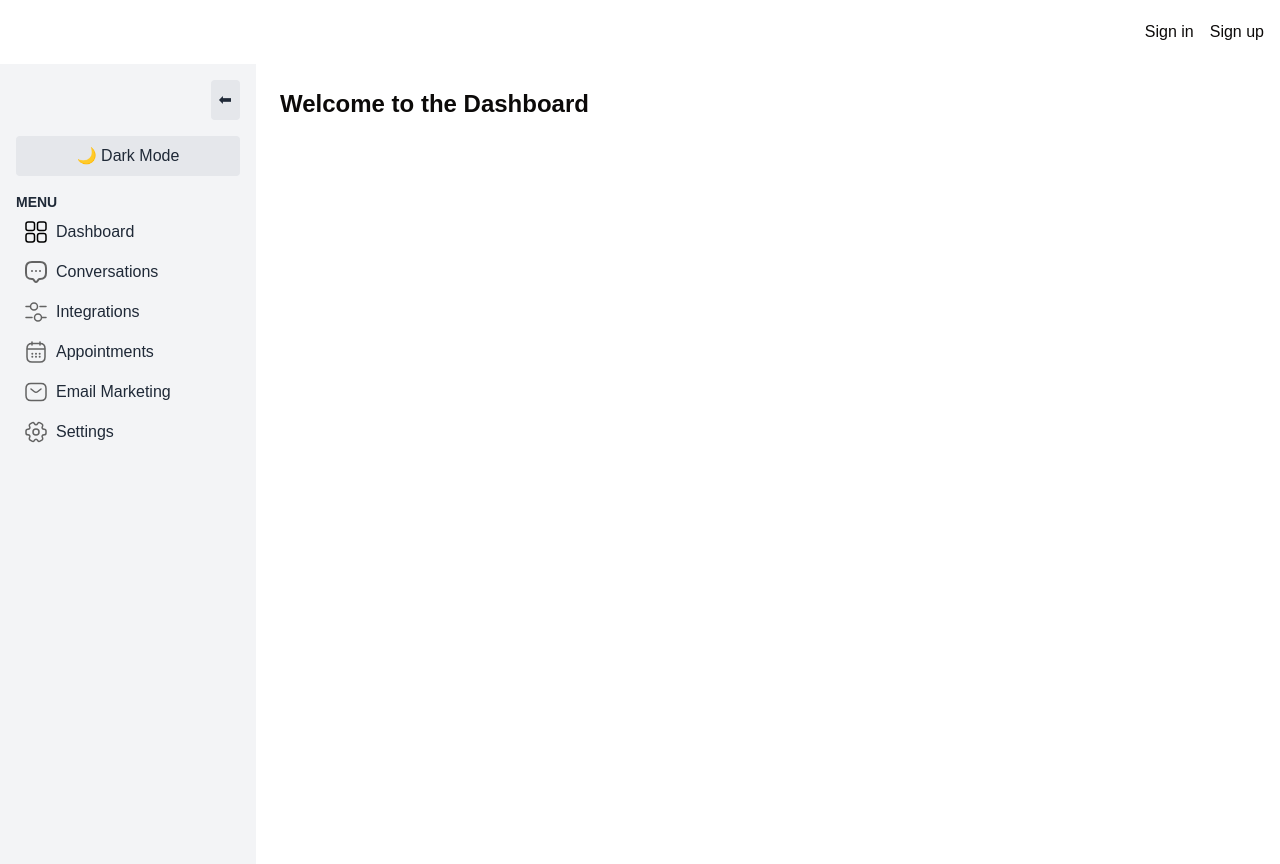
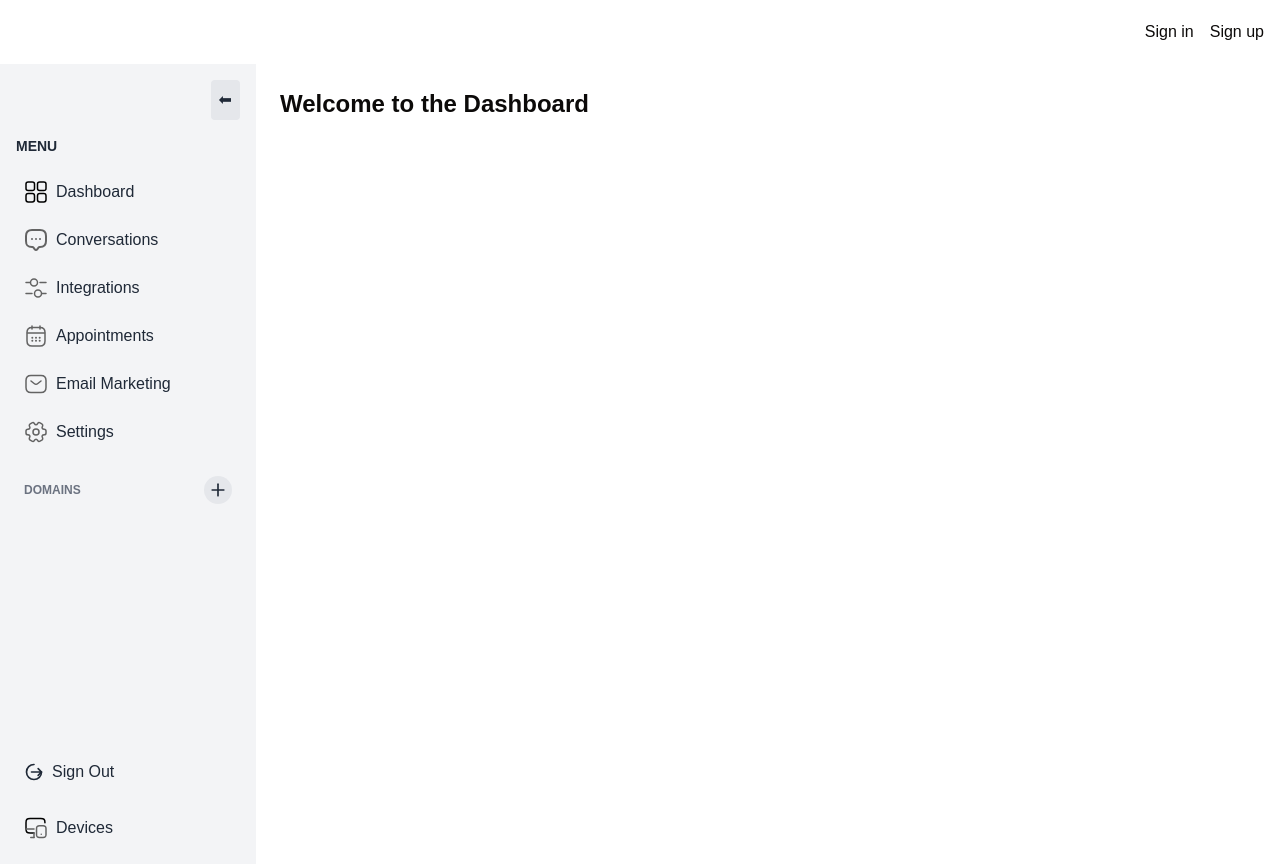
Before and after one commit to oleksandrapohorie90/mailgenie, a Next.js app: page /dashboard in a window 1280 px wide. Built offline with nearby package versions, Linux system fonts and the light colour scheme; no server answers.

Commit message:
all recent changes for week3

```diff
--- a/src/app/components/sidebar.tsx
+++ b/src/app/components/sidebar.tsx
@@ -4,19 +4,20 @@ import React, { useState } from "react";
 import DashboardIcon from "../icons/dashboard-icon";
 import ChatIcon from "../icons/chat-icon";
 import IntegrationsIcon from "../icons/integrations-icon";
-import AppointmentsIcon from "../icons/cal-icon";
+import CalendarIcon from "../icons/cal-icon";
 import EmailIcon from "../icons/email-icon";
 import SettingsIcon from "../icons/settings-icon";
-import { useTheme } from "next-themes";
+import PlusIcon from "../icons/plus-icon";
+import SignOutIcon from "../icons/sign-out-icon";
+import DevicesIcon from "../icons/devices-icon";
 
 const Sidebar = () => {
   const [collapsed, setCollapsed] = useState(false);
-  const { theme, setTheme } = useTheme();
 
   return (
     <div
       className={`h-screen p-4 flex flex-col transition-all ${
-        collapsed ? "w-20" : "w-64"
+        collapsed ? "w-16" : "w-64"
       } bg-gray-100 dark:bg-gray-900 text-gray-800 dark:text-gray-200`}
     >
       {/* Toggle Button */}
@@ -27,19 +28,11 @@ const Sidebar = () => {
         {collapsed ? "➡" : "⬅"}
       </button>
 
-      {/* Theme Toggle */}
-      <button
-        onClick={() => setTheme(theme === "dark" ? "light" : "dark")}
-        className="p-2 mb-4 bg-gray-200 dark:bg-gray-800 rounded"
-      >
-        {theme === "dark" ? "☀ Light Mode" : "🌙 Dark Mode"}
-      </button>
-
       {/* Sidebar Menu */}
-      <h5 className={`${collapsed ? "hidden" : "block"} text-sm font-bold`}>
+      <h5 className={`${collapsed ? "hidden" : "block"} text-sm font-bold mb-4`}>
         MENU
       </h5>
-      <ul>
+      <ul className="space-y-2">
         <li className="flex items-center p-2 hover:bg-gray-200 dark:hover:bg-gray-700 rounded">
           <DashboardIcon />
           {!collapsed && <span className="ml-2">Dashboard</span>}
@@ -53,7 +46,7 @@ const Sidebar = () => {
           {!collapsed && <span className="ml-2">Integrations</span>}
         </li>
         <li className="flex items-center p-2 hover:bg-gray-200 dark:hover:bg-gray-700 rounded">
-          <AppointmentsIcon />
+          <CalendarIcon />
           {!collapsed && <span className="ml-2">Appointments</span>}
         </li>
         <li className="flex items-center p-2 hover:bg-gray-200 dark:hover:bg-gray-700 rounded">
@@ -66,20 +59,30 @@ const Sidebar = () => {
         </li>
       </ul>
 
-      {/* Responsive Hidden Sidebar */}
-      <div
-        className={`absolute top-0 left-0 h-full bg-gray-200 dark:bg-gray-900 ${
-          collapsed ? "hidden" : "block"
-        } md:hidden`}
-      >
-        <button onClick={() => setCollapsed(true)}>Close</button>
+      {/* Domains Section */}
+      <div className="flex items-center justify-between mt-6 px-2">
+        <span className="text-xs font-semibold text-gray-500">DOMAINS</span>
+        <button className="p-1 rounded-full bg-gray-200 dark:bg-gray-700">
+          <PlusIcon className="w-5 h-5" />
+        </button>
+      </div>
+
+      {/* Sign Out Button */}
+      <button className="mt-auto flex items-center p-2 hover:bg-gray-200 dark:hover:bg-gray-700 rounded">
+        <SignOutIcon className="w-5 h-5" />
+        {!collapsed && <span className="ml-2">Sign Out</span>}
+      </button>
+
+      {/* Devices Section (Moved Below Sign Out) */}
+      <div className="mt-4 flex items-center p-2 hover:bg-gray-200 dark:hover:bg-gray-700 rounded">
+        <DevicesIcon className="w-6 h-6" />
+        {!collapsed && <span className="ml-2">Devices</span>}
       </div>
     </div>
   );
 };
 
 export default Sidebar;
-
 
 
 // was this and working
--- /dev/null
+++ b/src/app/icons/plus-icon.tsx
@@ -0,0 +1,19 @@
+const PlusIcon = ({ className = "w-6 h-6" }: { className?: string }) => {
+  return (
+    <svg
+      className={className}
+      xmlns="http://www.w3.org/2000/svg"
+      viewBox="0 0 24 24"
+      fill="none"
+      stroke="currentColor"
+      strokeWidth="2"
+      strokeLinecap="round"
+      strokeLinejoin="round"
+    >
+      <line x1="12" y1="5" x2="12" y2="19" />
+      <line x1="5" y1="12" x2="19" y2="12" />
+    </svg>
+  );
+};
+
+export default PlusIcon;
--- /dev/null
+++ b/src/app/icons/sign-out-icon.tsx
@@ -0,0 +1,19 @@
+const SignOutIcon = ({ className = "w-6 h-6" }: { className?: string }) => {
+  return (
+    <svg
+      className={className}
+      xmlns="http://www.w3.org/2000/svg"
+      viewBox="0 0 24 24"
+      fill="none"
+      stroke="currentColor"
+      strokeWidth="2"
+      strokeLinecap="round"
+      strokeLinejoin="round"
+    >
+      <path d="M17 16l4-4m0 0l-4-4m4 4H9" />
+      <path d="M21 12a9 9 0 1 1-9-9" />
+    </svg>
+  );
+};
+
+export default SignOutIcon;
```
Also changed, not shown: src/app/icons/devices-icon.tsx (+20 -0 lines).
